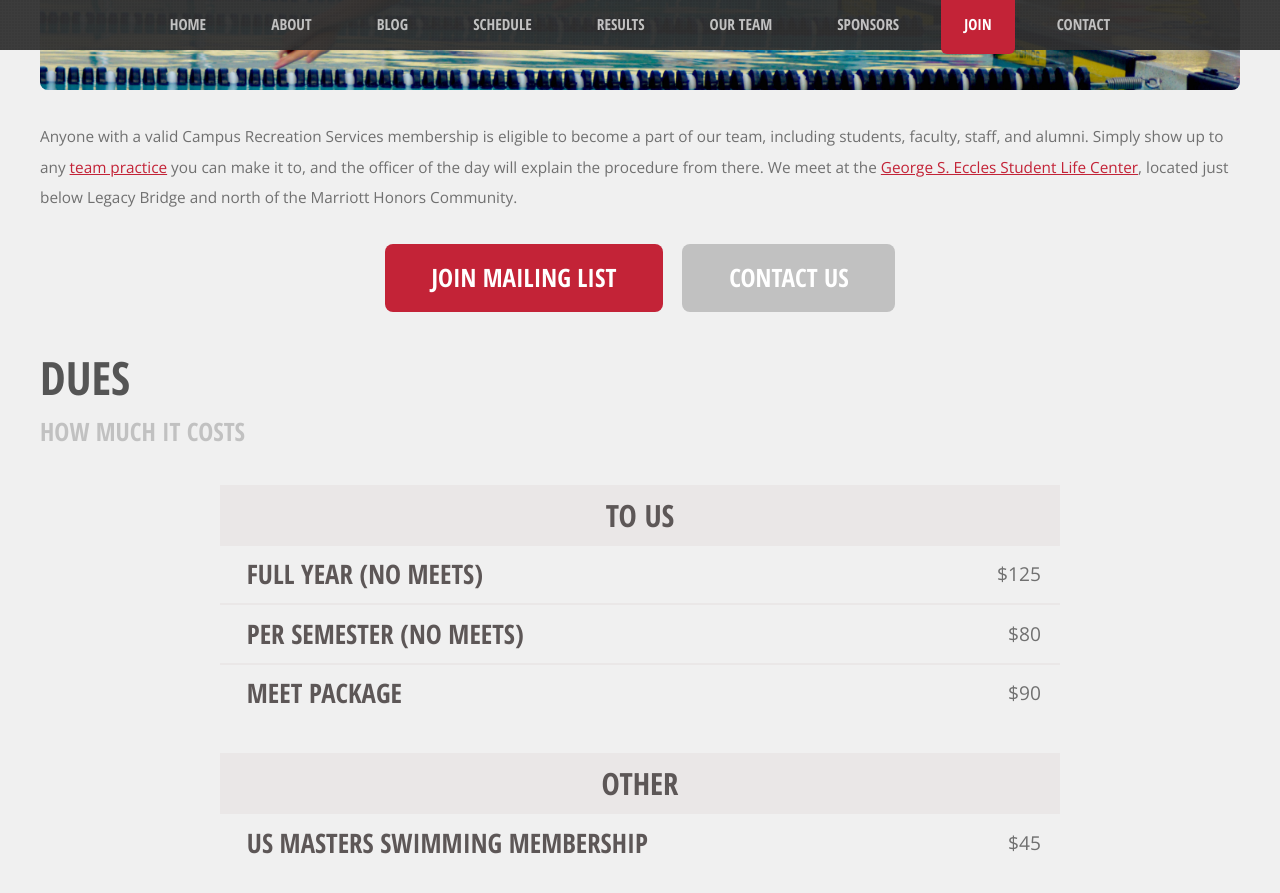
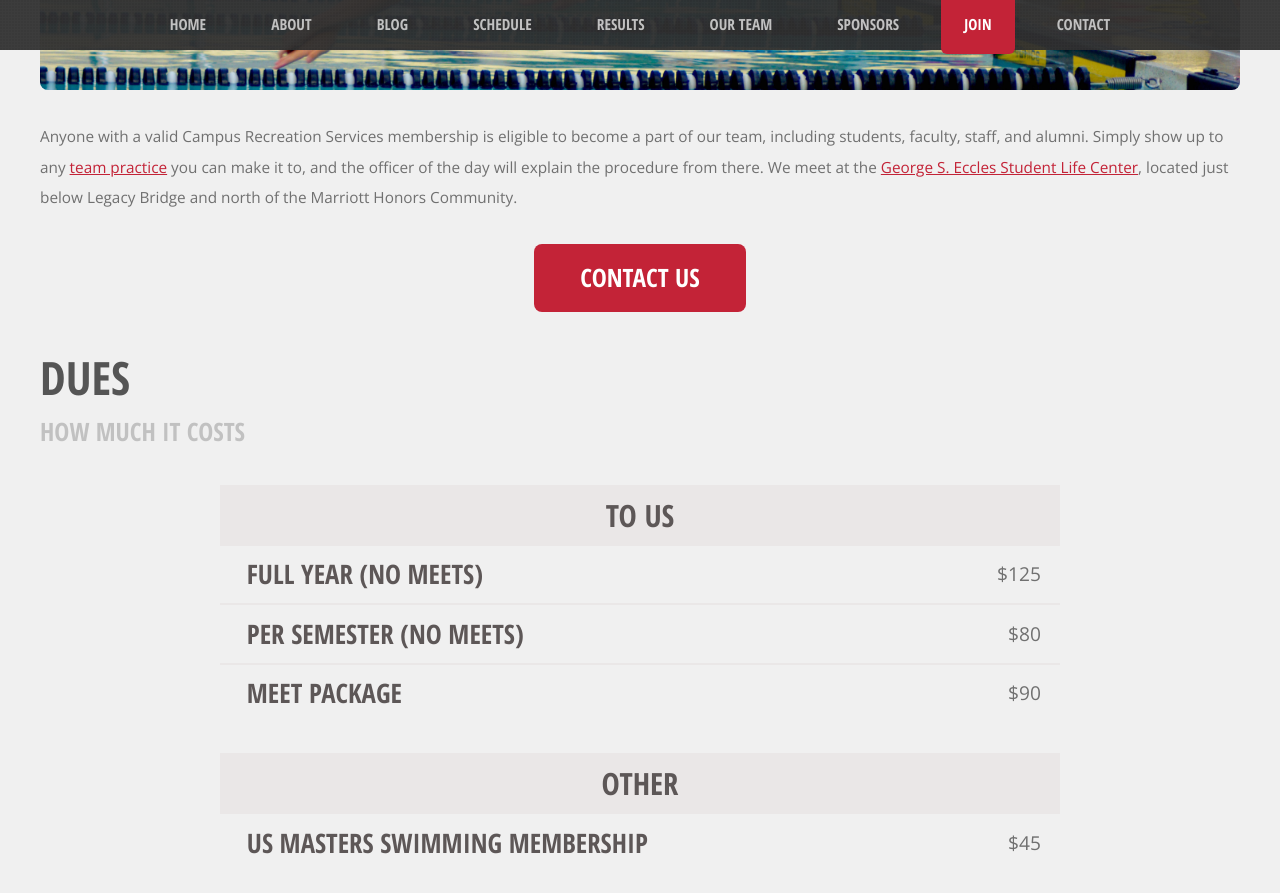
Before and after one commit to utahclubswimming/utahclubswimming.github.io, a Jekyll site: the page built from join.html, in a window 1280 px wide and 900 px high, scrolled down 860 px. Shown: the top 893 px of the window. Built offline with Jekyll 4.4.1, drawn with Linux system fonts in a browser that asks for light colours.

Commit message:
Updated Join
Dues now in YAML and removed dead link to "Join the Mailing List".

```diff
--- a/join.html
+++ b/join.html
@@ -30,14 +30,7 @@ permalink: /join/
             </article>
         </div>
         <ul class="actions">
-            {% capture popup_text %}
-                The mailing list feature has not yet been added.
-                Please use the "Contact Us" form to request be added in the meantime.
-                Thank you for understanding!
-            {% endcapture %}
-            {% capture second_button_link %}{{ site.baseurl }}/contact/{% endcapture %}
-            <li>{% include coming_soon.html title="Join Mailing List" text=popup_text second_button_text="Contact Us" second_button_link=second_button_link %}</li>
-            <li><a href="{{ site.baseurl }}/contact/" class="button alt big">Contact Us</a></li>
+            <li><a href="{{ site.baseurl }}/contact/" class="button big">Contact Us</a></li>
         </ul>
     </div>
     <div class="12u">
@@ -49,32 +42,19 @@ permalink: /join/
                     <p>How much it costs</p>
                 </header>
 
+                {% for destination in site.data.dues %}
                 <table class="dues">
                     <thead>
-                        <th colspan="2">To Us</th>
+                        <th colspan="2">{{ destination.destination }}</th>
                     </thead>
+                    {% for due in destination.dues %}
                     <tr>
-                        <th>Full Year (No Meets)</th>
-                        <td>$125</td>
+                        <th>{{ due.reason }}</th>
+                        <td>{{ due.cost }}</td>
                     </tr>
-                    <tr>
-                        <th>Per Semester (No Meets)</th>
-                        <td>$80</td>
-                    </tr>
-                    <tr>
-                        <th>Meet Package</th>
-                        <td>$90</td>
-                    </tr>
+                    {% endfor %}
                 </table>
-                <table class="dues">
-                    <thead>
-                        <th colspan="2">Other</th>
-                    </thead>
-                    <tr>
-                        <th>US Masters Swimming Membership</th>
-                        <td>$45</td>
-                    </tr>
-                </table>
+                {% endfor %}
 
             </article>
         </div>
```
Also changed, not shown: _data/dues.yml (added, +12 -0 lines).
